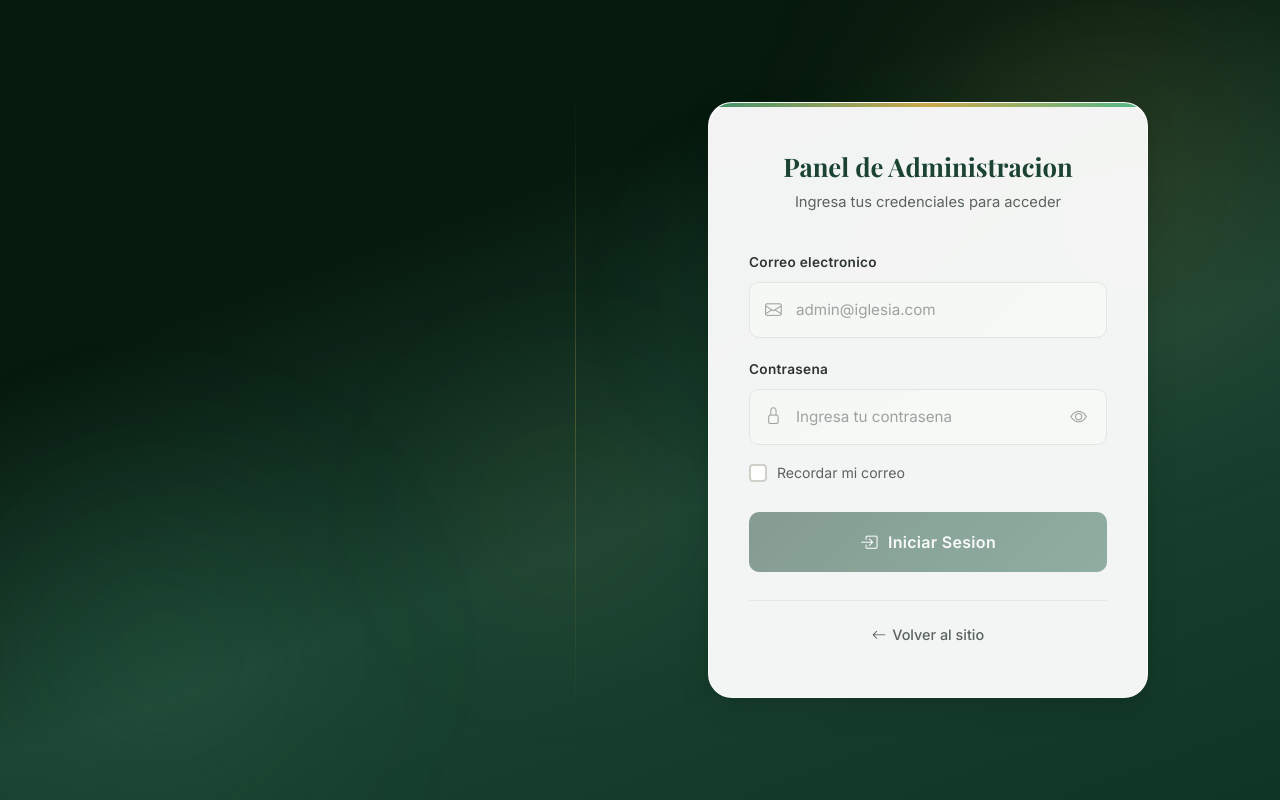
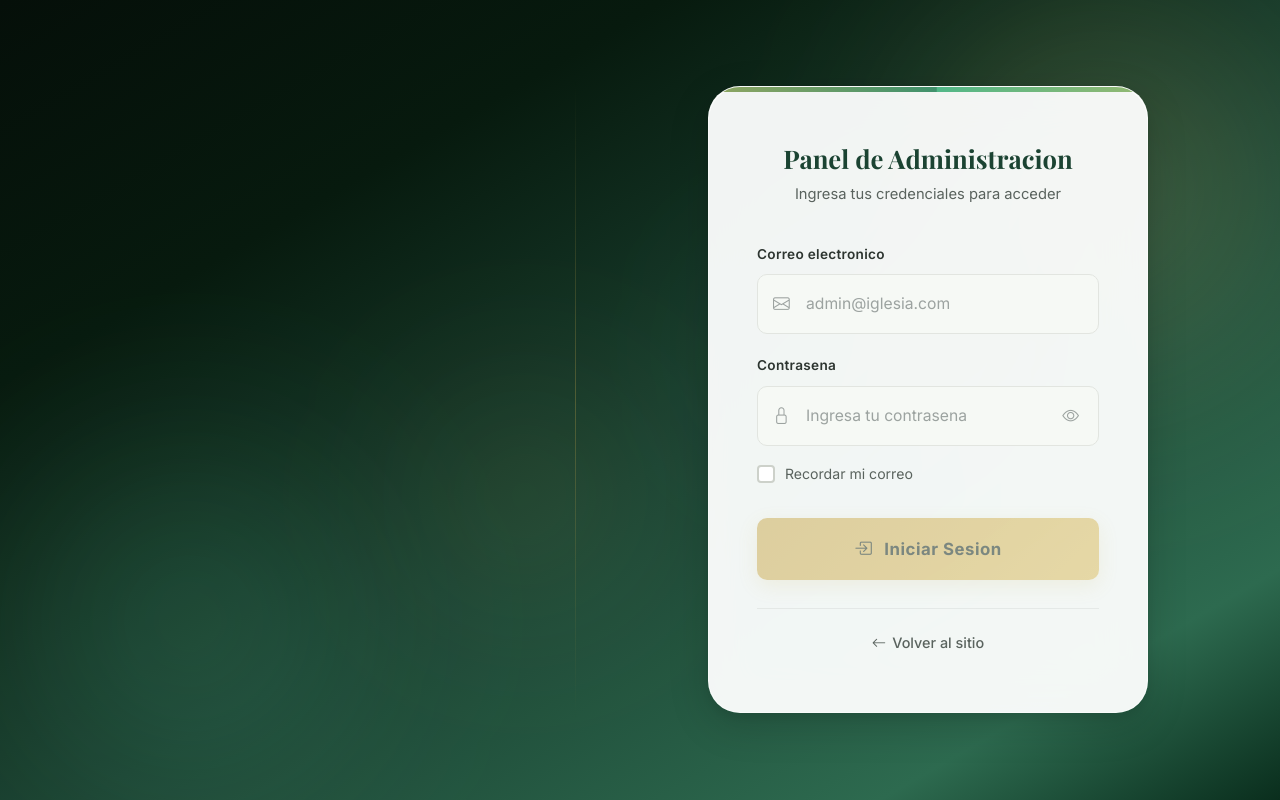
Before and after one commit to gerargram2006/Pagina-Iglesia, a React (Vite) app: page /login in a window 1280 px wide. Built offline with nearby package versions, Linux system fonts and the light colour scheme.

Commit message:
feat(styles): mejorar Login con orbes mas vibrantes, glassmorphism profundo y boton animado

```diff
--- a/src/styles/styles.css
+++ b/src/styles/styles.css
@@ -1741,11 +1741,12 @@ a {
   display: flex;
   position: relative;
   overflow: hidden;
-  background: linear-gradient(160deg,
-    #071a0e 0%,
-    var(--primary-900) 30%,
-    var(--primary-800) 60%,
-    #0f3524 100%
+  background: linear-gradient(150deg,
+    #050f09 0%,
+    var(--primary-900) 25%,
+    var(--primary-800) 55%,
+    var(--primary-700) 85%,
+    #0a2e1d 100%
   );
 }
 
@@ -1756,41 +1757,42 @@ a {
   filter: blur(80px);
   pointer-events: none;
   z-index: 0;
+  mix-blend-mode: screen;
 }
 
 .login-orb-1 {
+  width: 600px;
+  height: 600px;
+  background: radial-gradient(circle, rgba(201, 168, 76, 0.25) 0%, transparent 60%);
+  top: -150px;
+  right: -150px;
+  animation: orbFloat1 15s ease-in-out infinite;
+}
+
+.login-orb-2 {
   width: 500px;
   height: 500px;
-  background: radial-gradient(circle, rgba(201, 168, 76, 0.18) 0%, transparent 70%);
-  top: -120px;
-  right: -100px;
-  animation: orbFloat1 14s ease-in-out infinite;
-}
-
-.login-orb-2 {
-  width: 400px;
-  height: 400px;
-  background: radial-gradient(circle, rgba(82, 183, 136, 0.15) 0%, transparent 70%);
-  bottom: -80px;
-  left: -80px;
+  background: radial-gradient(circle, rgba(82, 183, 136, 0.22) 0%, transparent 60%);
+  bottom: -100px;
+  left: -100px;
   animation: orbFloat2 18s ease-in-out infinite;
 }
 
 .login-orb-3 {
-  width: 300px;
-  height: 300px;
-  background: radial-gradient(circle, rgba(201, 168, 76, 0.1) 0%, transparent 70%);
-  top: 50%;
-  left: 30%;
+  width: 350px;
+  height: 350px;
+  background: radial-gradient(circle, rgba(201, 168, 76, 0.15) 0%, transparent 60%);
+  top: 45%;
+  left: 25%;
   animation: orbFloat3 12s ease-in-out infinite;
 }
 
 .login-orb-4 {
-  width: 200px;
-  height: 200px;
-  background: radial-gradient(circle, rgba(64, 145, 108, 0.12) 0%, transparent 70%);
-  top: 20%;
-  right: 30%;
+  width: 250px;
+  height: 250px;
+  background: radial-gradient(circle, rgba(116, 198, 157, 0.18) 0%, transparent 60%);
+  top: 25%;
+  right: 25%;
   animation: orbFloat4 16s ease-in-out infinite;
 }
 
@@ -1926,16 +1928,16 @@ a {
 /* Tarjeta glassmorphism */
 .login-card {
   background: rgba(255, 255, 255, 0.95);
-  backdrop-filter: blur(20px);
-  -webkit-backdrop-filter: blur(20px);
-  border-radius: var(--radius-lg);
-  padding: 48px 40px;
+  backdrop-filter: blur(24px) saturate(1.5);
+  -webkit-backdrop-filter: blur(24px) saturate(1.5);
+  border-radius: var(--radius-xl);
+  padding: 56px 48px;
   box-shadow:
-    0 8px 32px rgba(0, 0, 0, 0.12),
-    0 2px 8px rgba(0, 0, 0, 0.06),
-    inset 0 1px 0 rgba(255, 255, 255, 0.8);
-  border: 1px solid rgba(255, 255, 255, 0.5);
-  animation: loginCardEntrance 0.7s cubic-bezier(0.4, 0, 0.2, 1) forwards;
+    0 12px 40px rgba(0, 0, 0, 0.15),
+    0 4px 12px rgba(0, 0, 0, 0.08),
+    inset 0 1px 0 rgba(255, 255, 255, 1);
+  border: 1px solid rgba(255, 255, 255, 0.6);
+  animation: loginCardEntrance 0.8s cubic-bezier(0.16, 1, 0.3, 1) forwards;
   position: relative;
   overflow: hidden;
 }
@@ -1946,15 +1948,17 @@ a {
   top: 0;
   left: 0;
   right: 0;
-  height: 4px;
-  background: linear-gradient(90deg, var(--primary-600), var(--gold-500), var(--primary-500));
-  border-radius: var(--radius-lg) var(--radius-lg) 0 0;
+  height: 5px;
+  background: linear-gradient(90deg, var(--primary-500), var(--gold-400), var(--primary-600));
+  background-size: 200% 100%;
+  border-radius: var(--radius-xl) var(--radius-xl) 0 0;
+  animation: shimmerBorder 4s linear infinite;
 }
 
 @keyframes loginCardEntrance {
   from {
     opacity: 0;
-    transform: translateY(30px) scale(0.96);
+    transform: translateY(40px) scale(0.95);
   }
   to {
     opacity: 1;
@@ -2032,11 +2036,11 @@ a {
 
 .login-input-wrapper input {
   width: 100%;
-  padding: 14px 16px 14px 46px;
+  padding: 16px 18px 16px 48px;
   border: 1.5px solid var(--gray-200);
   border-radius: var(--radius-sm);
   font-family: 'Inter', sans-serif;
-  font-size: 0.95rem;
+  font-size: 0.98rem;
   background: rgba(248, 250, 247, 0.8);
   color: var(--text);
   transition: all var(--transition-fast);
@@ -2045,12 +2049,13 @@ a {
 .login-input-wrapper input:focus {
   outline: none;
   border-color: var(--gold-500);
-  box-shadow: 0 0 0 4px rgba(201, 168, 76, 0.12), 0 0 20px rgba(201, 168, 76, 0.06);
+  box-shadow: 0 0 0 4px rgba(201, 168, 76, 0.15), 0 4px 12px rgba(201, 168, 76, 0.08);
   background: var(--white);
 }
 
 .login-input-wrapper:focus-within > i:first-child {
   color: var(--gold-500);
+  transform: scale(1.1);
 }
 
 .login-input-wrapper input::placeholder {
@@ -2091,24 +2096,25 @@ a {
 /* Login button - premium */
 .login-btn {
   width: 100%;
-  padding: 15px;
-  font-size: 1rem;
-  margin-top: 8px;
+  padding: 16px;
+  font-size: 1.05rem;
+  margin-top: 12px;
   display: inline-flex;
   align-items: center;
   justify-content: center;
-  gap: 10px;
-  background: linear-gradient(135deg, var(--primary-800), var(--primary-700));
-  color: var(--white);
+  gap: 12px;
+  background: linear-gradient(135deg, var(--gold-500) 0%, var(--gold-400) 100%);
+  color: var(--primary-900);
   border: none;
   border-radius: var(--radius-sm);
   font-family: 'Inter', sans-serif;
-  font-weight: 600;
+  font-weight: 700;
   cursor: pointer;
-  transition: all var(--transition);
+  transition: all var(--transition-spring);
   position: relative;
   overflow: hidden;
-  letter-spacing: 0.3px;
+  letter-spacing: 0.5px;
+  box-shadow: 0 6px 20px rgba(201, 168, 76, 0.25);
 }
 
 .login-btn::before {
@@ -2118,8 +2124,8 @@ a {
   left: -100%;
   width: 100%;
   height: 100%;
-  background: linear-gradient(90deg, transparent, rgba(255, 255, 255, 0.1), transparent);
-  transition: left 0.5s ease;
+  background: linear-gradient(90deg, transparent, rgba(255, 255, 255, 0.4), transparent);
+  transition: left 0.6s ease;
 }
 
 .login-btn:hover:not(:disabled)::before {
@@ -2127,12 +2133,13 @@ a {
 }
 
 .login-btn:hover:not(:disabled) {
-  transform: translateY(-2px);
-  box-shadow: 0 8px 25px rgba(27, 67, 50, 0.35);
+  transform: translateY(-4px);
+  box-shadow: 0 12px 28px rgba(201, 168, 76, 0.35);
+  background: linear-gradient(135deg, var(--gold-400) 0%, var(--gold-300) 100%);
 }
 
 .login-btn:active:not(:disabled) {
-  transform: translateY(0);
+  transform: translateY(-1px);
 }
 
 .login-btn:disabled {
```
